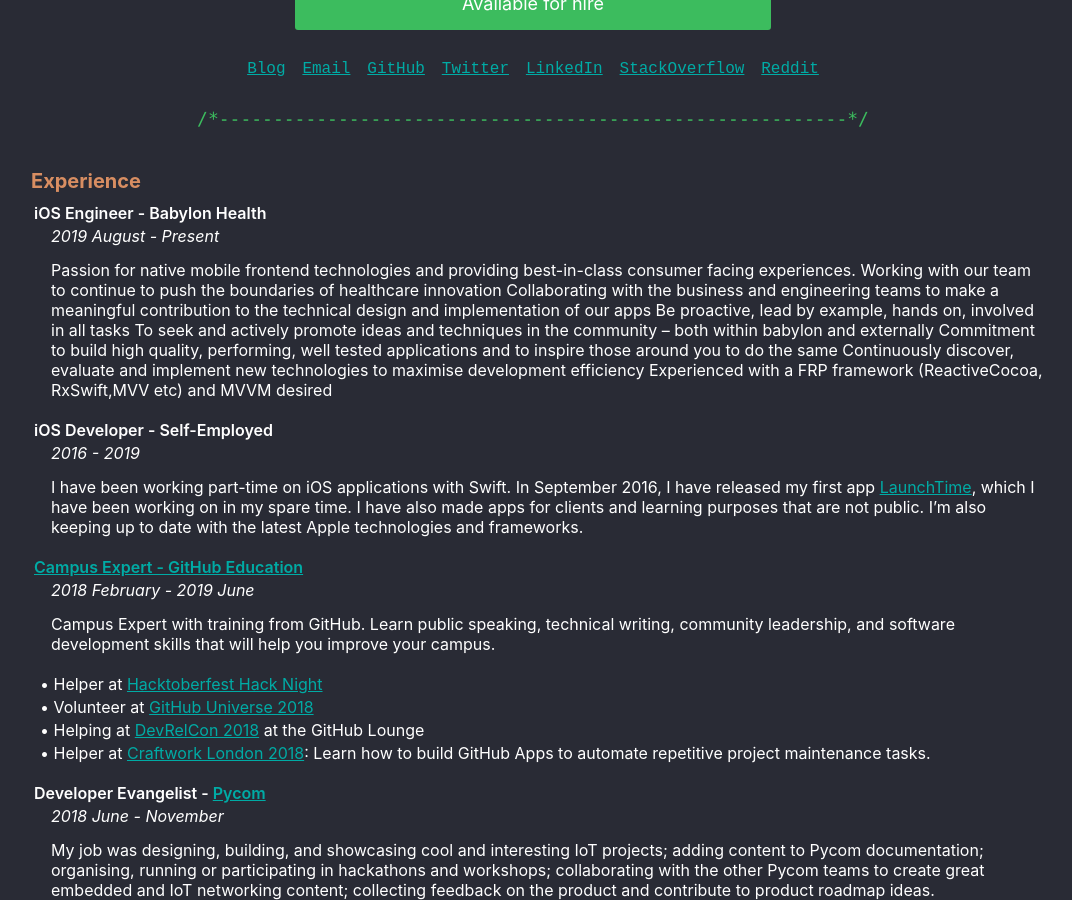
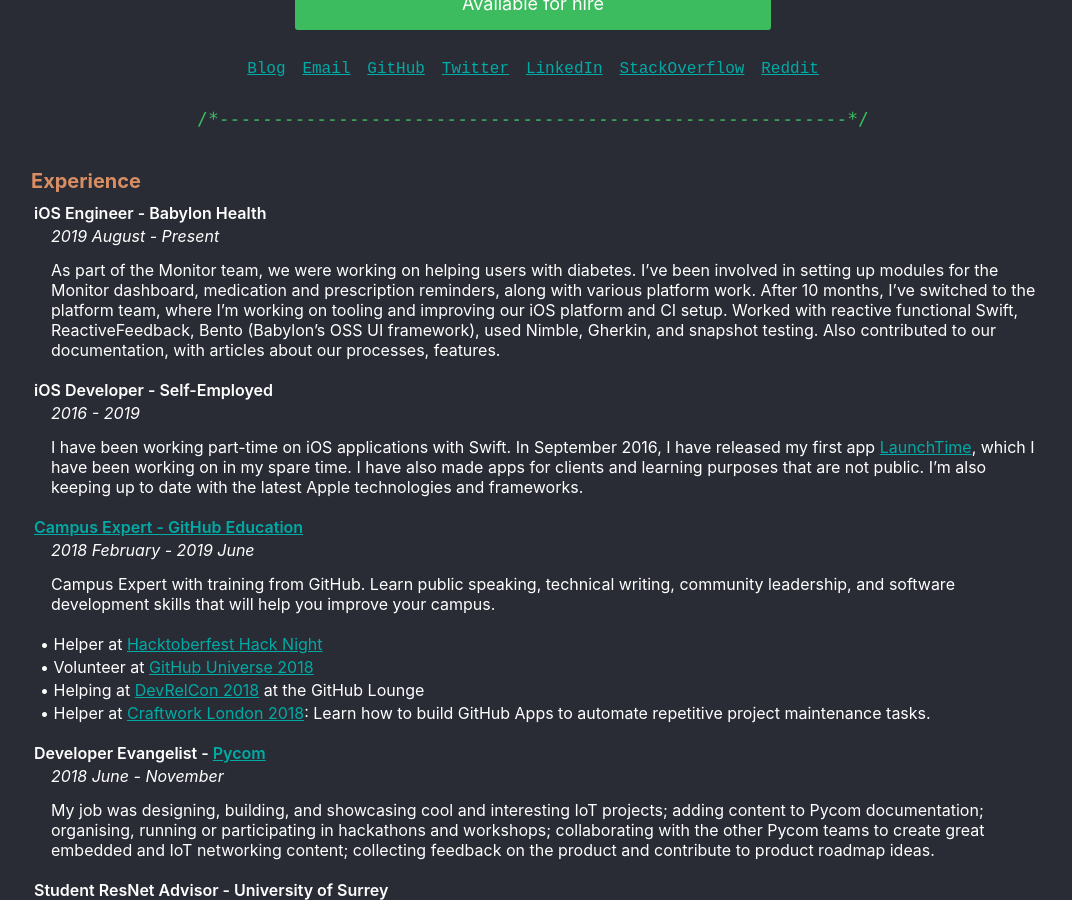
Before and after one commit to sdaniel55/sdaniel55.github.io, a Jekyll site: the page built from index.md, in a window 1280 px wide and 900 px high, scrolled down 432 px. Shown: the whole window, without its empty margins (107-1179 px from the left). Built offline with Jekyll 4.4.1, drawn with Linux system fonts in a browser that asks for light colours.

Commit message:
Update experiences.yml

```diff
--- a/_data/experiences.yml
+++ b/_data/experiences.yml
@@ -1,13 +1,9 @@
 - title: "iOS Engineer - Babylon Health"
   date: "2019 August - Present"
   description: |
-    Passion for native mobile frontend technologies and providing best-in-class consumer facing experiences.
-    Working with our team to continue to push the boundaries of healthcare innovation      Collaborating with the business and engineering teams to make a meaningful contribution to the technical design and implementation of our apps
-    Be proactive, lead by example, hands on, involved in all tasks
-    To seek and actively promote ideas and techniques in the community – both within babylon and externally
-    Commitment to build high quality, performing, well tested applications and to inspire those around you to do the same
-    Continuously discover, evaluate and implement new technologies to maximise development efficiency
-    Experienced with a FRP framework (ReactiveCocoa, RxSwift,MVV etc) and MVVM desired
+    As part of the Monitor team, we were working on helping users with diabetes. I’ve been involved in setting up modules for the Monitor dashboard, medication and prescription reminders, along with various platform work.
+    After 10 months, I’ve switched to the platform team, where I’m working on tooling and improving our iOS platform and CI setup.
+    Worked with reactive functional Swift, ReactiveFeedback, Bento (Babylon’s OSS UI framework), used Nimble, Gherkin, and snapshot testing. Also contributed to our documentation, with articles about our processes, features.
 - title: "iOS Developer - Self-Employed"
   date: "2016 - 2019"
   description: "I have been working part-time on iOS applications with Swift. In September 2016, I have released my first app [LaunchTime](https://itunes.apple.com/us/app/launchtime-rocket-launch-schedule/id1150882739?at=1010lqoC&ct=resume&ls=1&pt=87037734&mt=8), which I have been working on in my spare time. I have also made apps for clients and learning purposes that are not public. I’m also keeping up to date with the latest Apple technologies and frameworks."
```
